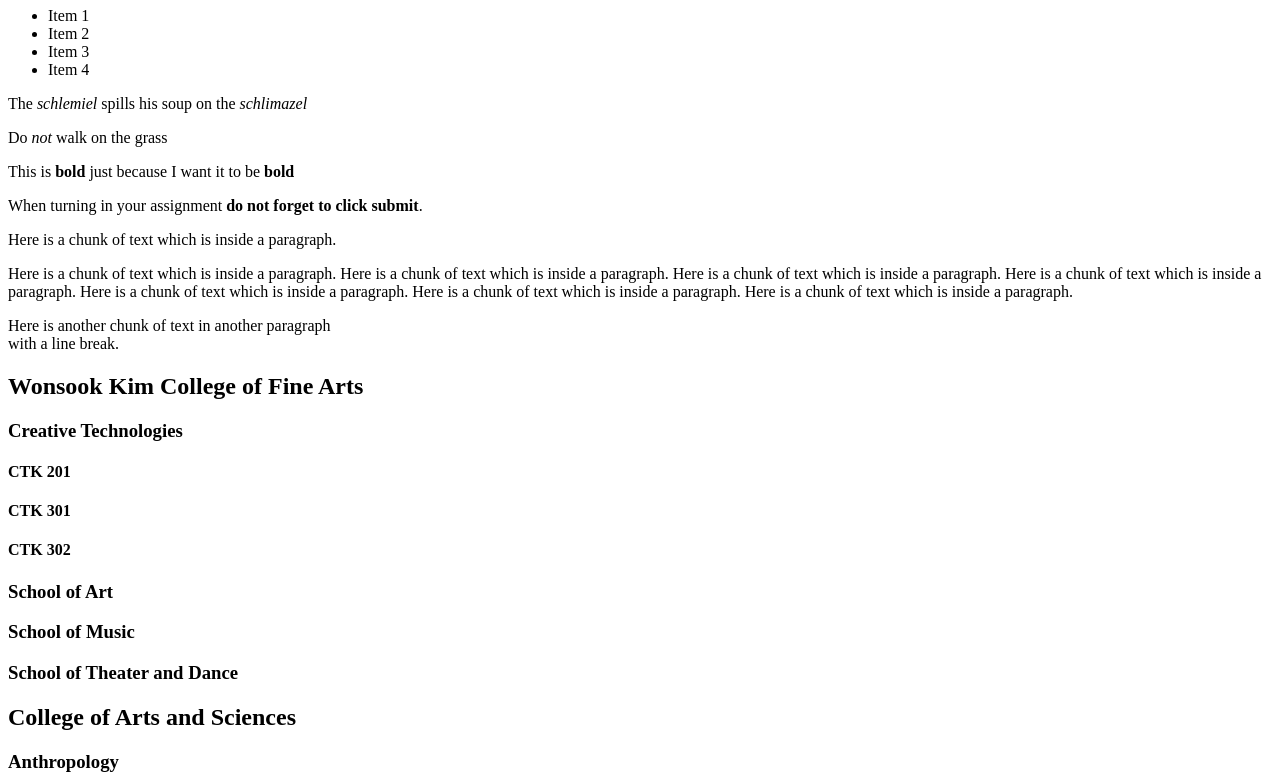
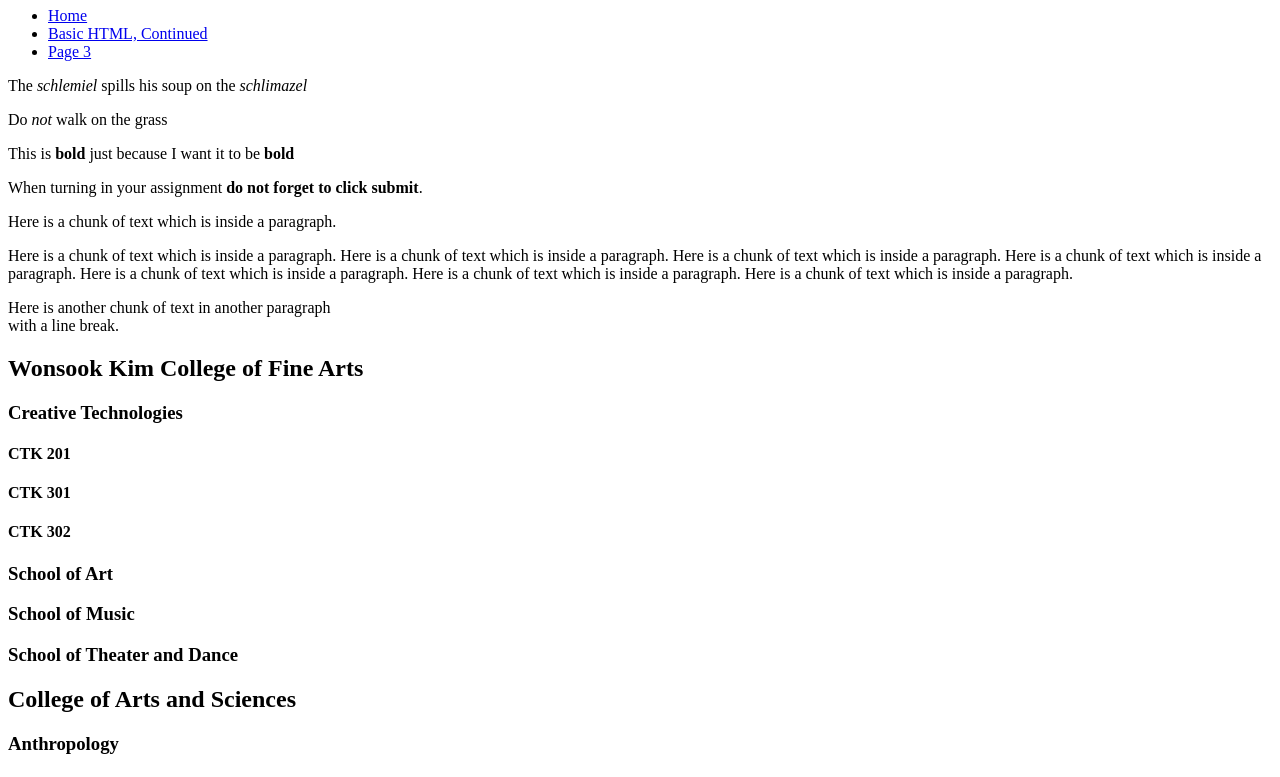
Before and after one commit to siimone20/CTK301, a plain HTML site: page Basic.html in a window 1280 px wide. Shown: the part 73-850 px from the top of the page. Drawn offline with Linux system fonts and the light colour scheme.

Commit message:
Add files via upload

```diff
--- a/Basic.html
+++ b/Basic.html
@@ -8,11 +8,10 @@
     <h1>Illinois State University</h1>
 
     <ul>
-        <li>Item 1</li>
-        <li>Item 2</li>
-        <li>Item 3</li>
-        <li>Item 4</li>
-      </ul>
+      <li><a href="Basic.html">Home</a></li>
+      <li><a href="continued.html">Basic HTML, Continued</a></li>
+      <li><a href="page3.html">Page 3</a></li>
+    </ul>
 
 
     <!-- anything between these two tags will not show up in the page -->
```
Also changed, not shown: page3.html (added, +16 -0 lines).
